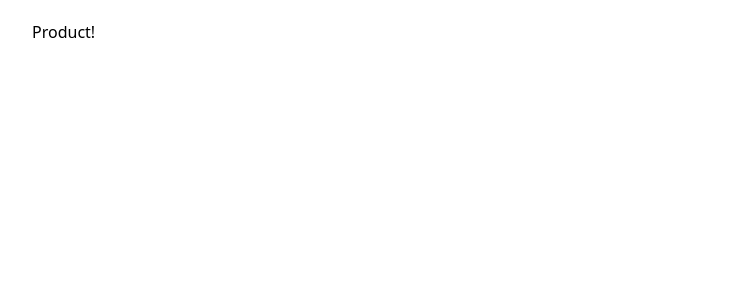
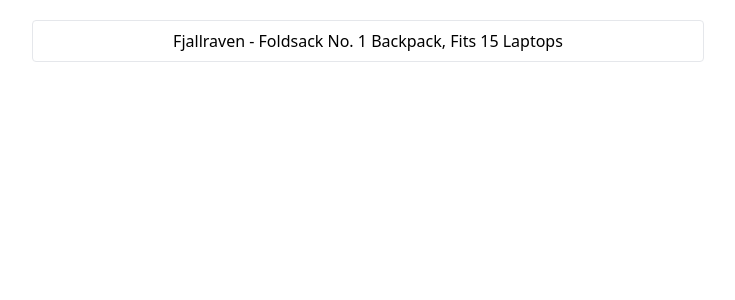
Before and after one commit to sergeyrudik/cra-test, a React (Create React App) app: page / in a window 1280 px wide. Shown: the top 300 px of the page, without its empty margins (272-1007 px from the left). Built offline with nearby package versions, Linux system fonts and the light colour scheme.

Commit message:
update prj

```diff
--- a/src/App.tsx
+++ b/src/App.tsx
@@ -1,10 +1,12 @@
 import React from 'react';
 import {Product} from "./components/Product";
+import {products} from "./data/products";
 
 function App() {
-    return(
-        <div className={'container mx-auto max-w-2xl pt-5'}>
-            <Product></Product>
+    return (
+        <div
+            className={'container mx-auto max-w-2xl pt-5'}>
+            <Product product={products[0]}/>
         </div>
     )
 }
--- a/src/components/Product.tsx
+++ b/src/components/Product.tsx
@@ -1,7 +1,16 @@
-export function Product(){
-    return(
-        <div>
-            Product!
+import {IProduct} from "../models";
+
+interface ProductProps {
+    product: IProduct
+}
+
+export function Product(props: ProductProps) {
+    console.log(props)
+    return (
+        <div
+            className='border py-2 px-4 rounded flex flex-col items-center mb-2'
+        >
+            {props.product.title}
         </div>
     )
 }
--- /dev/null
+++ b/src/data/products.ts
@@ -0,0 +1,16 @@
+import {IProduct} from "../models";
+
+export const products: IProduct[] = [
+    {
+        "id": 1,
+        "title": "Fjallraven - Foldsack No. 1 Backpack, Fits 15 Laptops",
+        "price": 109.95,
+        "description": "Your perfect pack for everyday use and walks in the forest. Stash your laptop (up to 15 inches) in the padded sleeve, your everyday",
+        "category": "men's clothing",
+        "image": "https://fakestoreapi.com/img/81fPKd-2AYL._AC_SL1500_.jpg",
+        "rating": {
+            "rate": 3.9,
+            "count": 120
+        }
+    }
+]
--- /dev/null
+++ b/src/models.ts
@@ -0,0 +1,12 @@
+export interface IProduct {
+    id: number
+    title: string
+    price: number
+    description: string
+    category: string
+    image: string
+    rating: {
+        rate: number
+        count: number
+    }
+}
```
